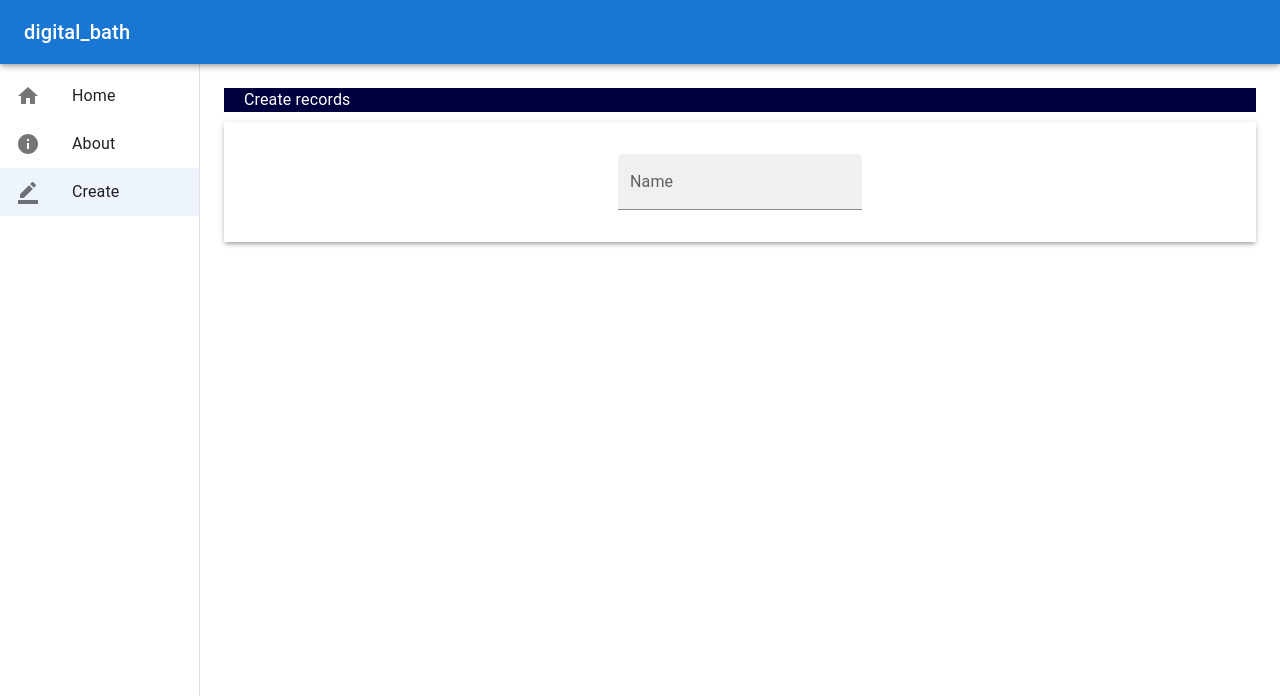
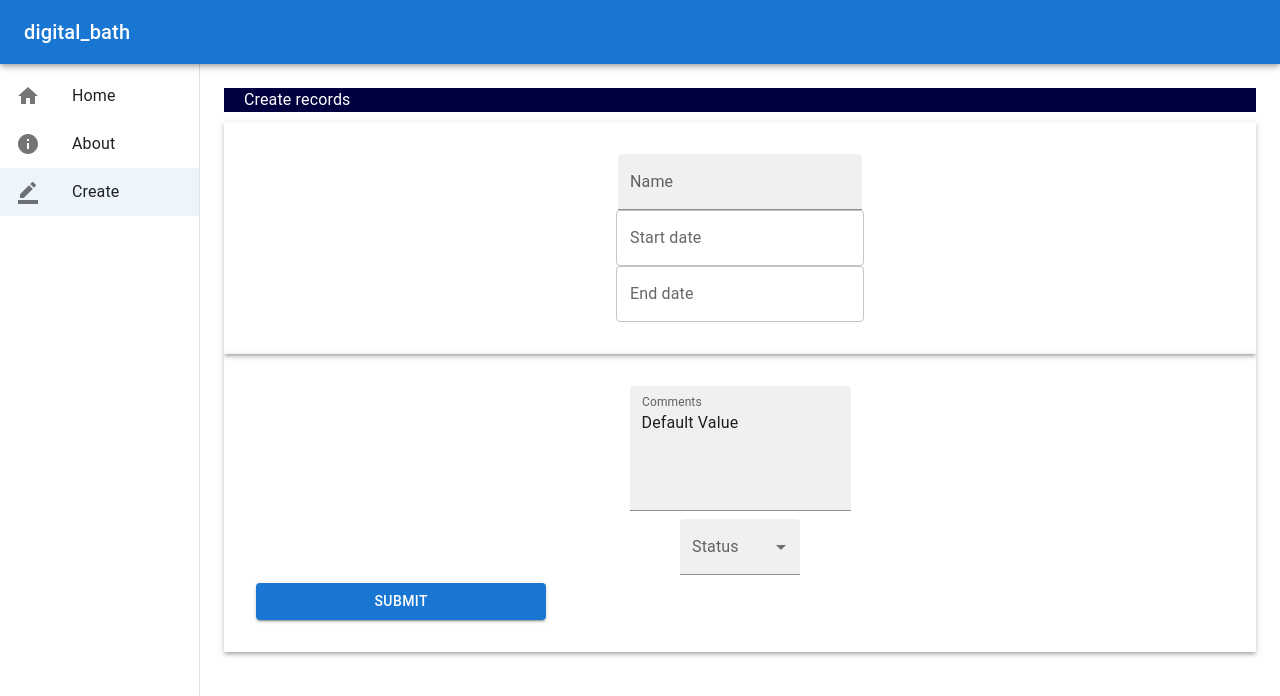
Before and after one commit to PatSternberg/digipenpal, a React (Create React App) app in the folder frontend/: page /create in a window 1280 px wide. Shown: the top 696 px of the page. Built offline with nearby package versions, Linux system fonts and the light colour scheme.

Commit message:
Form submission frontend complete

```diff
--- a/frontend/package.json
+++ b/frontend/package.json
@@ -11,6 +11,7 @@
     "@testing-library/jest-dom": "^5.17.0",
     "@testing-library/react": "^13.4.0",
     "@testing-library/user-event": "^13.5.0",
+    "dayjs": "^1.11.10",
     "react": "^18.2.0",
     "react-dom": "^18.2.0",
     "react-hook-form": "^7.51.2",
--- a/frontend/src/components/Create.js
+++ b/frontend/src/components/Create.js
@@ -1,19 +1,23 @@
 import React from 'react'
-import { Box, Typography } from '@mui/material'
-// import MyDatePickerField from './forms/myDatePickerField'
+import { Box, Button, Typography } from '@mui/material'
+import MyDatePickerField from './forms/myDatePickerField'
 import MyTextField from './forms/myTextField'
-// import MySelectField from '.forms/mySelectField'
-// import MyMultilinetField from '.forms/myMultilineField'
+import MySelectField from './forms/mySelectField'
+import MyMultilineField from './forms/myMultilineField'
 import { useForm } from 'react-hook-form'
 
 
 
 
 function Create() {
+
   const {handleSubmit, reset, setValue, control} = useForm()
+
+  function submission(data) {console.log(data)};
 
   return (
     <div>
+      <form onSubmit={handleSubmit(submission)}>
         <Box sx={{display:'flex', width:'100%', backgroundColor:'#00003f', marginBottom:'10px'}}>
 
           <Typography sx={{marginLeft:'20px', color:'#fff'}}>
@@ -29,15 +33,61 @@ function Create() {
             label='Name'
             name='name'
             control={control}
-          placeholder='Provide a project name'>
+            placeholder='Provide a project name'
+            width={'30%'}>
             </MyTextField>
           </Box>
 
           <Box>
+            <MyDatePickerField
+            label='Start date'
+            name='start_date'
+            control={control}
+            width={'30%'}>
+            </MyDatePickerField>
+          </Box>
+
+          <Box>
+            <MyDatePickerField
+            label='End date'
+            name='end_date'
+            control={control}
+            width={'30%'}>
+            </MyDatePickerField>
           </Box>
 
         </Box>
 
+        <Box sx={{display:'flex', widht:'100%', boxShadow:3, padding:4, flexDirection:'column'}}>
+
+          <Box>
+            <MyMultilineField
+            label='Comments'
+            name='comments'
+            control={control}
+            placeholder='Provide a project name'
+            width={'30%'}>
+            </MyMultilineField>
+          </Box>
+
+          <Box>
+            <MySelectField
+            label='Status'
+            name='status'
+            control={control}
+            width={'30%'}>
+            </MySelectField>
+          </Box>
+
+          <Box width={'30%'}>
+            <Button variant='contained' type='submit' sx={{width: '100%'}}>
+              Submit
+
+            </Button>
+          </Box>
+
+        </Box>
+      </form>
     </div>
   )
 }
--- a/frontend/src/components/forms/myDatePickerField.js
+++ b/frontend/src/components/forms/myDatePickerField.js
@@ -2,7 +2,7 @@ import * as React from 'react';
 import { AdapterDayjs } from '@mui/x-date-pickers/AdapterDayjs';
 import { LocalizationProvider } from '@mui/x-date-pickers/LocalizationProvider';
 import { DatePicker } from '@mui/x-date-pickers/DatePicker';
-import {Controller} from 'react-hook-form';
+import { Controller } from 'react-hook-form';
 
 export default function MyDatePickerField(props) {
   const {label, name, control} = props
@@ -14,7 +14,11 @@ export default function MyDatePickerField(props) {
         render = {({
           field: {onChange, value},
         }) => (
-          <DatePicker label={label} />
+          <DatePicker
+            label={label}
+            onChange={onChange}
+            value={value}
+          />
         )}
         />
     </LocalizationProvider>
--- a/frontend/src/components/forms/myMultilineField.js
+++ b/frontend/src/components/forms/myMultilineField.js
@@ -20,6 +20,8 @@ export default function MyMultilineField(props) {
           rows={4}
           defaultValue="Default Value"
           variant="filled"
+          onChange={onChange}
+          value={value}
           placeholder={placeholder} />
         )}
         />
--- a/frontend/src/components/forms/mySelectField.js
+++ b/frontend/src/components/forms/mySelectField.js
@@ -27,15 +27,15 @@ export default function MySelectField(props) {
           <Select
           labelId="demo-simple-select-filled-label"
           id="demo-simple-select-filled"
-          value={age}
-          onChange={handleChange}
+          onChange={onChange}
+          value={value}
         >
           <MenuItem value="">
             <em>None</em>
           </MenuItem>
-          <MenuItem value={10}>Ten</MenuItem>
-          <MenuItem value={20}>Twenty</MenuItem>
-          <MenuItem value={30}>Thirty</MenuItem>
+          <MenuItem value={'Open'}>Open</MenuItem>
+          <MenuItem value={'In progress'}>In progress</MenuItem>
+          <MenuItem value={'Completed'}>Completed</MenuItem>
         </Select>
         )}
         />
--- a/frontend/src/components/forms/myTextField.js
+++ b/frontend/src/components/forms/myTextField.js
@@ -16,6 +16,8 @@ export default function MyTextField(props) {
           <TextField
             id="filled-basic"
             label={label}
+            onChange={onChange}
+            value={value}
             variant="filled"
             placeholder={placeholder} />
         )}
```
Also changed, not shown: 1 other file (tests, documents, lock files or other folders). Lines whose indentation alone changed are shown as unchanged.
